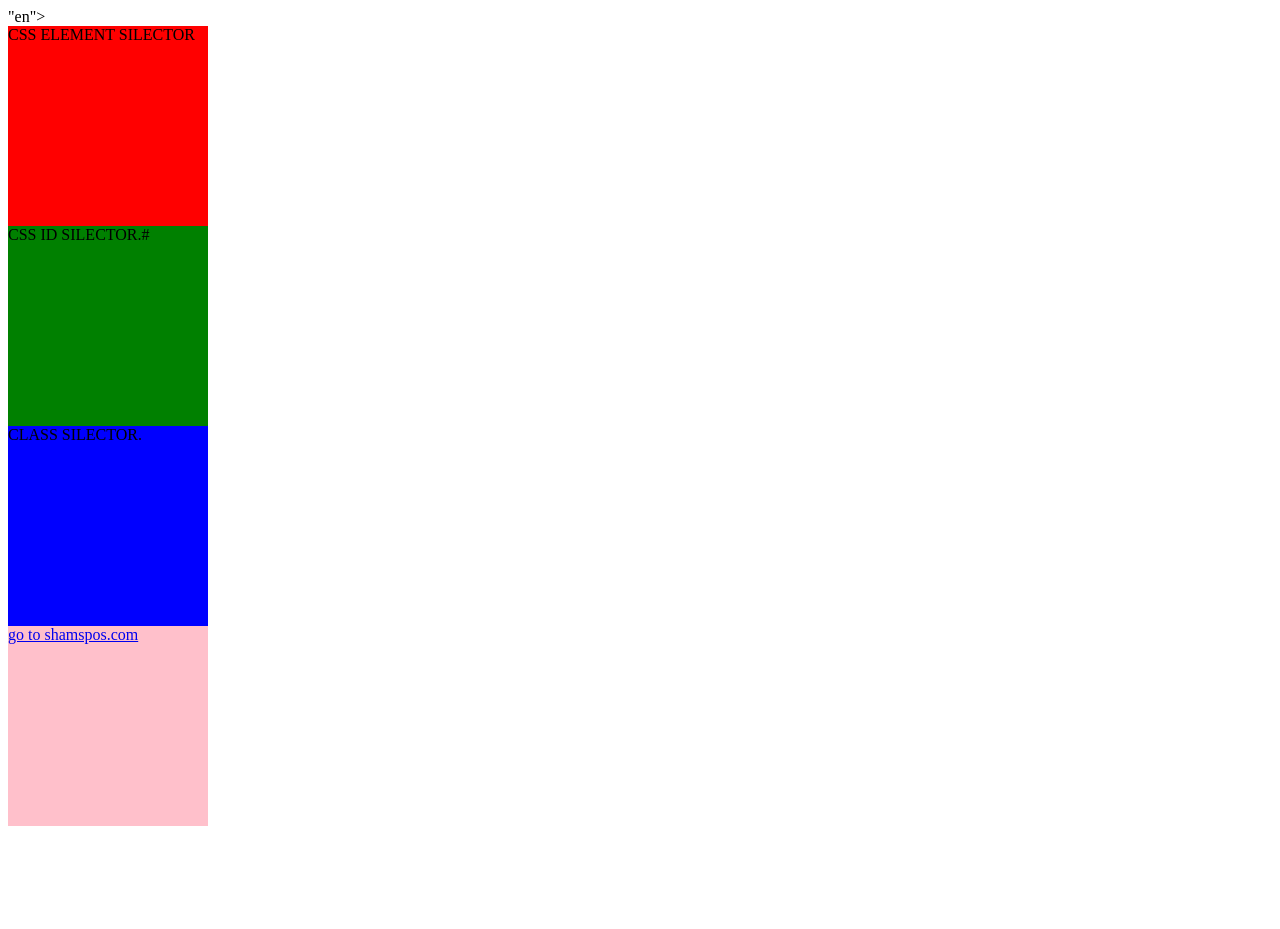
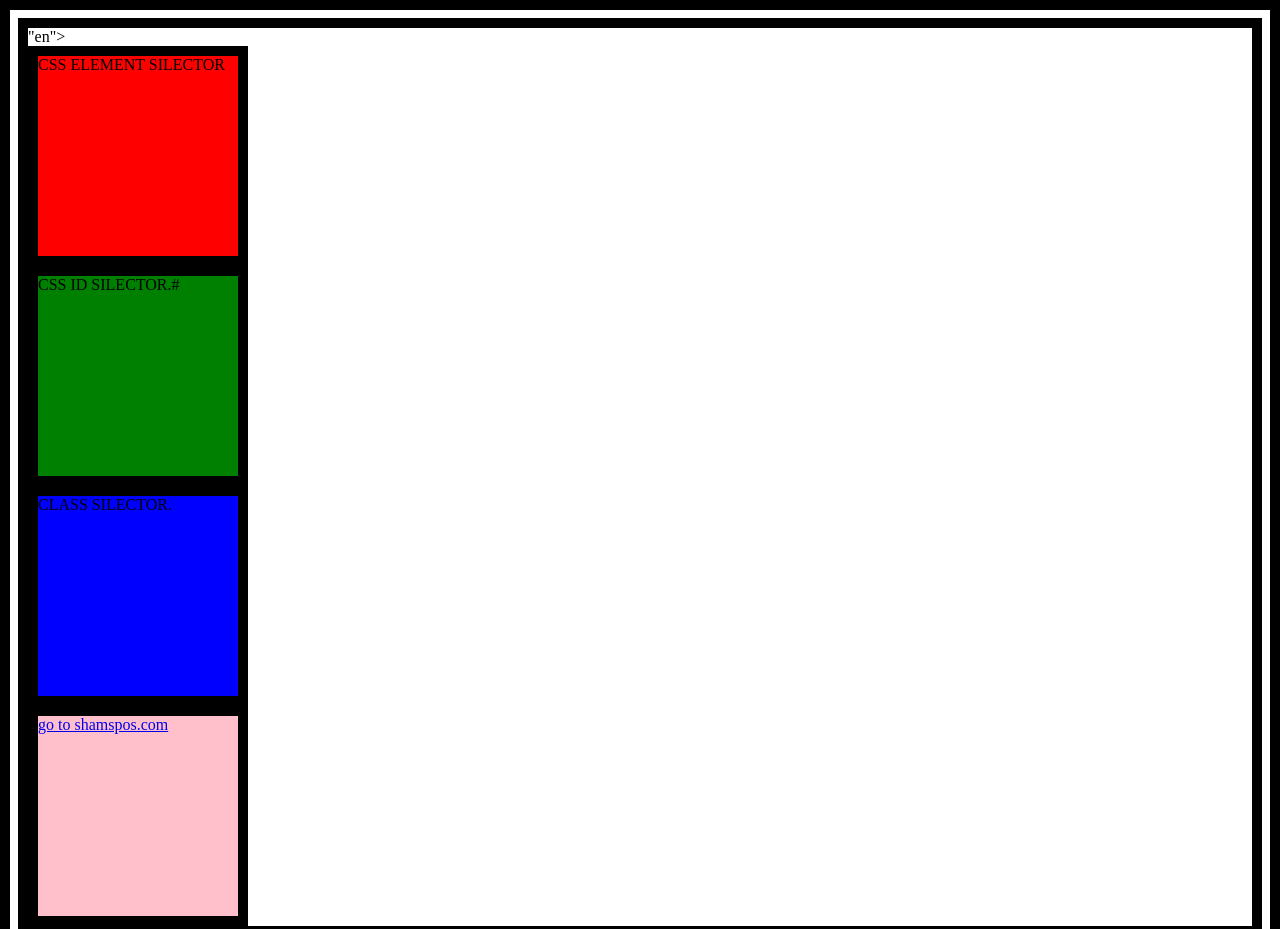
Before and after one commit to shamsesaf2509/CSS-SILECTOR, a plain HTML site: page index.html in a window 1280 px wide. Shown: the top 929 px of the page. Before the commit the page ends 834 px from the top, so only its background shows below. Drawn offline with Linux system fonts and the light colour scheme.

Commit message:
universal silector

```diff
--- a/index.html
+++ b/index.html
@@ -41,7 +41,7 @@
           }
 
           /*
-         3. atribuite silector syntax
+         4. atribuite silector syntax
          element [name=value] {
           property:value;
           }*/
@@ -52,8 +52,14 @@
             background: pink;
 
           }
-
-
+          /*
+         5. universel silector syntax
+        *{
+          property:value;
+          }*/
+          *{
+            border: 10px solid black;
+          }
     </STYle>
     </head>
     <body>
```
